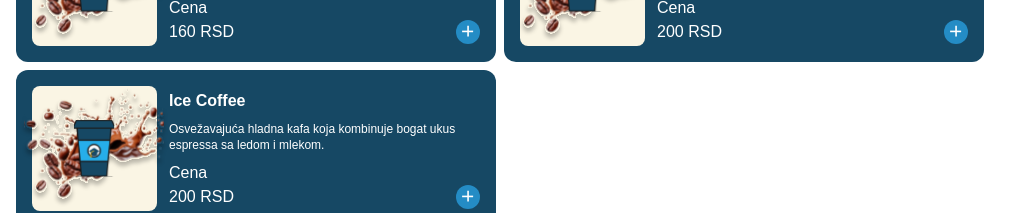
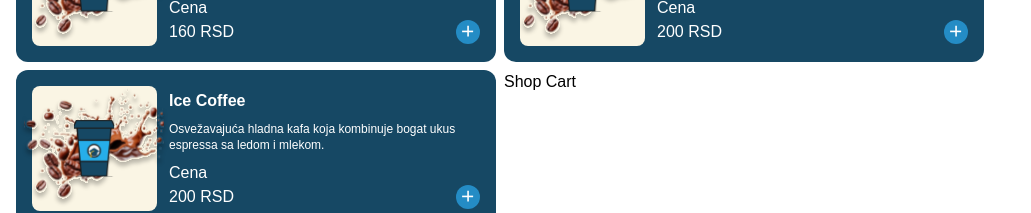
Before and after one commit to MilosIl/CoffeeShop, a React (Vite) app: page / in a window 1280 px wide. Shown: the part 845-1058 px from the top of the page, without its empty margins (0-1031 px from the left). Built offline with nearby package versions, Linux system fonts and the light colour scheme.

Commit message:
feat: add ShopCart component and update imports for aliasing

```diff
--- a/src/App.jsx
+++ b/src/App.jsx
@@ -1,7 +1,7 @@
 import { BrowserRouter } from 'react-router';
-import './App.css';
-import { AppRouter } from './routes';
-import { Header, Container } from './layout';
+import '@/App.css';
+import { AppRouter } from '@/routes';
+import { Header, Container } from '@/layout';
 
 function App() {
   return (
--- /dev/null
+++ b/src/components/ShopCart/ShopCart.jsx
@@ -0,0 +1,9 @@
+const ShopCart = () => {
+  return (
+    <div className="shop-cart">
+      <h1>Shop Cart</h1>
+    </div>
+  );
+};
+
+export { ShopCart };
--- /dev/null
+++ b/src/components/ShopCart/index.js
@@ -0,0 +1 @@
+export * from './ShopCart';
--- a/src/components/index.js
+++ b/src/components/index.js
@@ -1,3 +1,4 @@
 export * from './ui';
 export * from './CoffeeImage';
 export * from './CoffeeCard';
+export * from './ShopCart';
--- a/src/pages/HomePage/HomePage.jsx
+++ b/src/pages/HomePage/HomePage.jsx
@@ -1,3 +1,5 @@
+import { ShopCart } from '@/components/ShopCart/ShopCart';
+
 import { CoffeeCard } from '@/components';
 import COFFEE_DATA from '@/data/coffee_data.json';
 
@@ -16,6 +18,7 @@ const HomePage = () => {
           />
         );
       })}
+      <ShopCart />
     </div>
   );
 };
--- a/vite.config.js
+++ b/vite.config.js
@@ -1,6 +1,7 @@
 import { defineConfig } from 'vite';
 import react from '@vitejs/plugin-react';
 import tailwindcss from '@tailwindcss/vite';
+
 
 // https://vite.dev/config/
 export default defineConfig({
@@ -14,6 +15,7 @@ export default defineConfig({
   resolve: {
     alias: {
       '@': '/src',
+
     },
   },
 });
```
